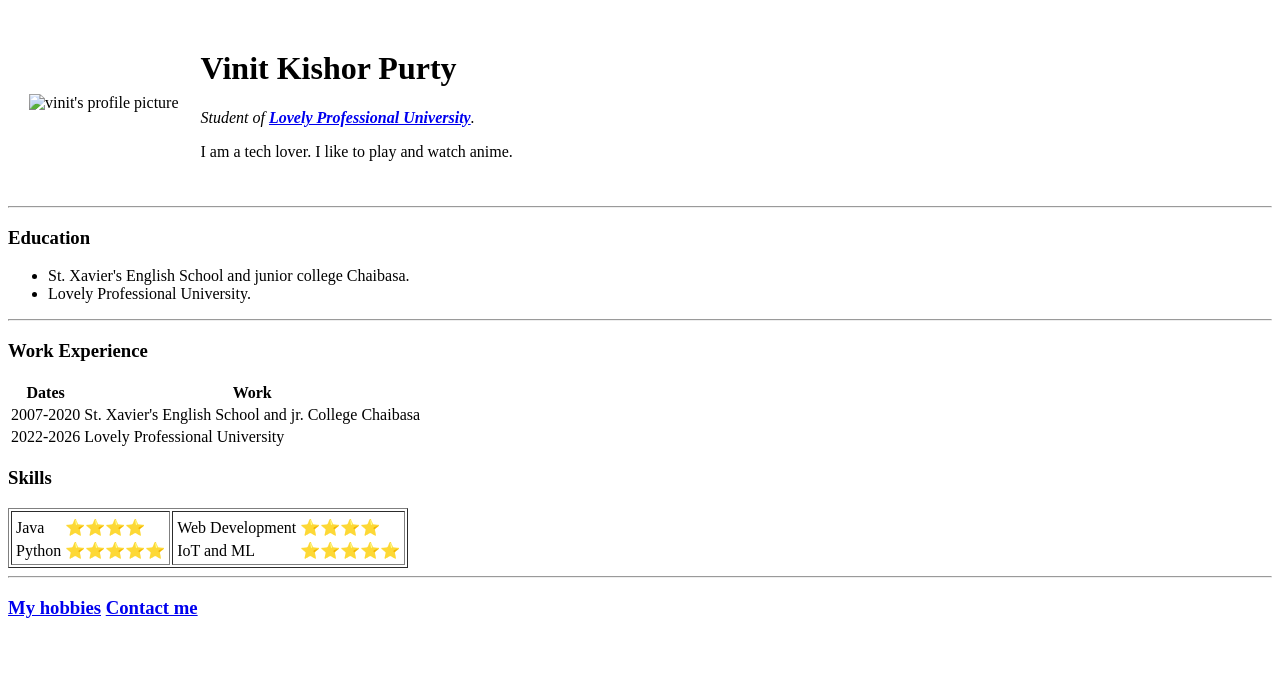
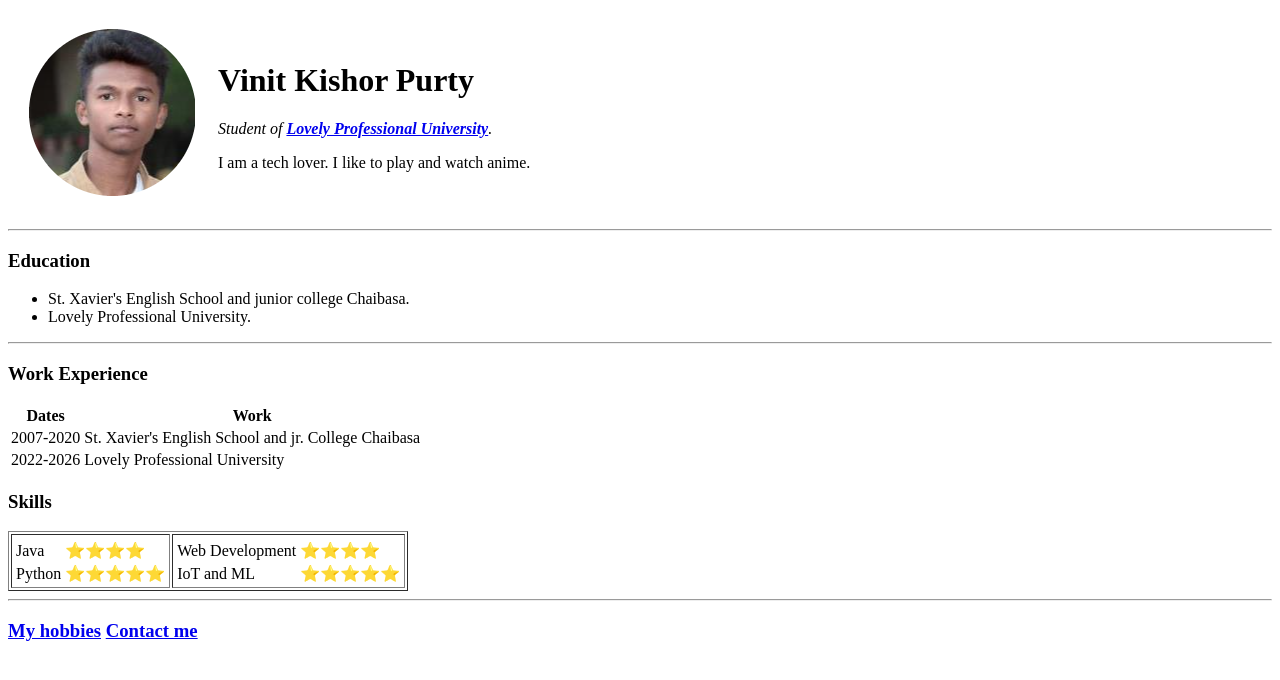
Before and after one commit to Vkpurty/cv, a plain HTML site: page index.html in a window 1280 px wide. Drawn offline with Linux system fonts and the light colour scheme.

Commit message:
Update index.html

```diff
--- a/index.html
+++ b/index.html
@@ -9,7 +9,7 @@
 <body>
   <table cellspacing="20">
     <tr>
-      <td><img src="Images/vinit-modified.png" alt="vinit's profile picture"></td>
+      <td><img src="vinit-modified.png" alt="vinit's profile picture"></td>
       <td><h1>Vinit Kishor Purty</h1>
       <p><em>Student of <strong><a href="https://www.lpu.in/">Lovely Professional University</a></strong>.</em></p>
       <p>I am a tech lover. I like to play and watch anime.</p></td>
```
